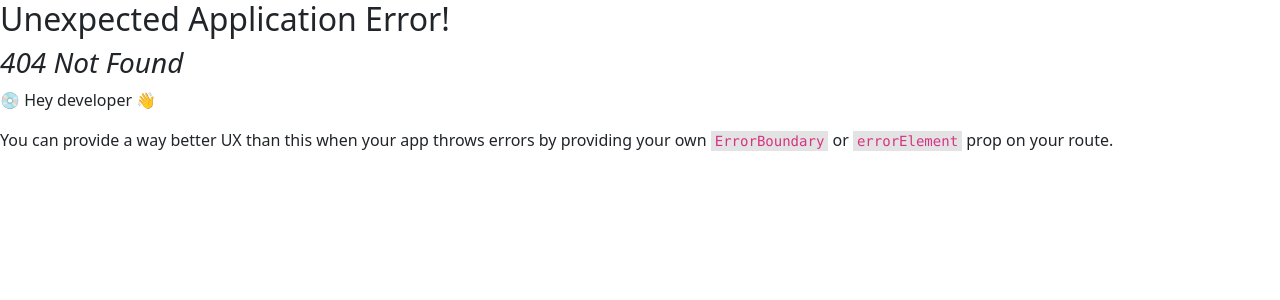
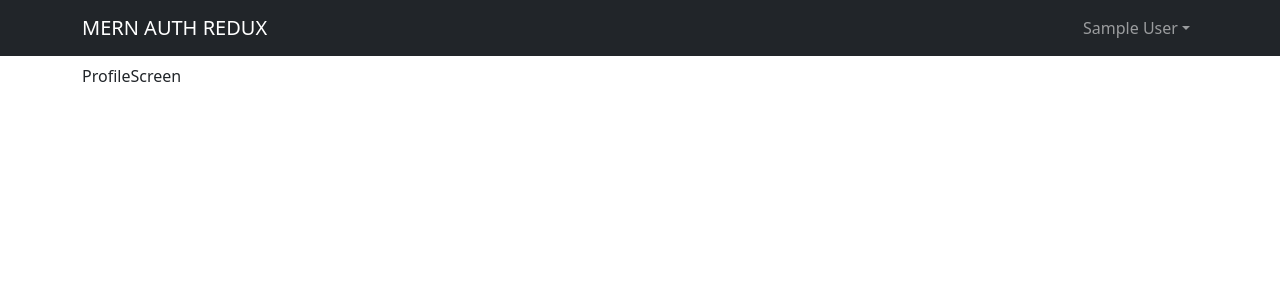
Before and after one commit to KaiIemsawat/mern-auth-redux, a React (Vite) app in the folder frontend/: page /profile in a window 1280 px wide. Before the commit this address had no page. Shown: the top 300 px of the page. Built offline with nearby package versions, Linux system fonts and the light colour scheme; sample sign-in values are in the browser's storage.

Commit message:
created private route

```diff
--- /dev/null
+++ b/frontend/src/components/PrivateRoute.jsx
@@ -0,0 +1,9 @@
+import { useSelector } from "react-redux";
+import { Navigate, Outlet } from "react-router-dom";
+
+const PrivateRoute = () => {
+    const { userInfo } = useSelector((state) => state.auth);
+    return userInfo ? <Outlet /> : <Navigate to="/login" replace />;
+};
+
+export default PrivateRoute;
--- a/frontend/src/main.jsx
+++ b/frontend/src/main.jsx
@@ -15,6 +15,8 @@
 import LoginScreen from "./screens/LoginScreen.jsx";
 import RegisterScreen from "./screens/RegisterScreen.jsx";
 import store from "./store.js";
+import ProfileScreen from "./screens/ProfileScreen.jsx";
+import PrivateRoute from "./components/PrivateRoute.jsx";
 
 const router = createBrowserRouter(
     createRoutesFromElements(
@@ -22,6 +24,10 @@
             <Route index={true} path="/" element={<HomeScreen />} />
             <Route path="/login" element={<LoginScreen />} />
             <Route path="/register" element={<RegisterScreen />} />
+            {/* Private routes */}
+            <Route path="" element={<PrivateRoute />}>
+                <Route path="/profile" element={<ProfileScreen />} />
+            </Route>
         </Route>
     )
 );
--- /dev/null
+++ b/frontend/src/screens/ProfileScreen.jsx
@@ -0,0 +1,5 @@
+const ProfileScreen = () => {
+    return <div>ProfileScreen</div>;
+};
+
+export default ProfileScreen;
```
Also changed, not shown: 1 other file (tests, documents, lock files or other folders).
